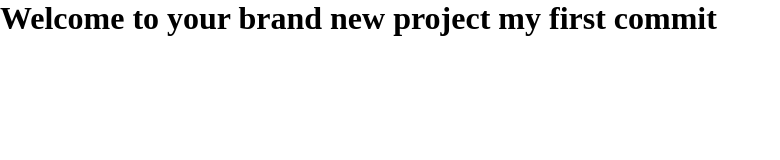
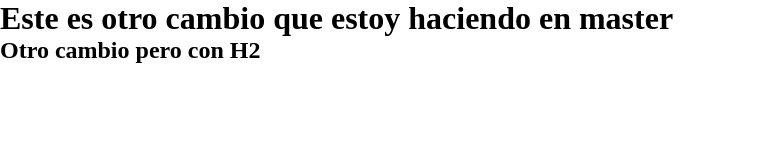
Before and after one commit to z-alien117/gitcourse, a plain HTML site: page index.html in a window 1280 px wide. Shown: the whole page, without its empty margins (0-780 px from the left). Drawn offline with Linux system fonts and the light colour scheme.

Commit message:
otro cambio en master, index.html

```diff
--- a/index.html
+++ b/index.html
@@ -8,6 +8,7 @@
     <title>Git Course</title>
 </head>
 <body>
-    <h1>Welcome to your brand new project my first commit</h1>
+    <h1>Este es otro cambio que estoy haciendo en master</h1>
+    <h2>Otro cambio pero con H2</h2>
 </body>
 </html>
```
